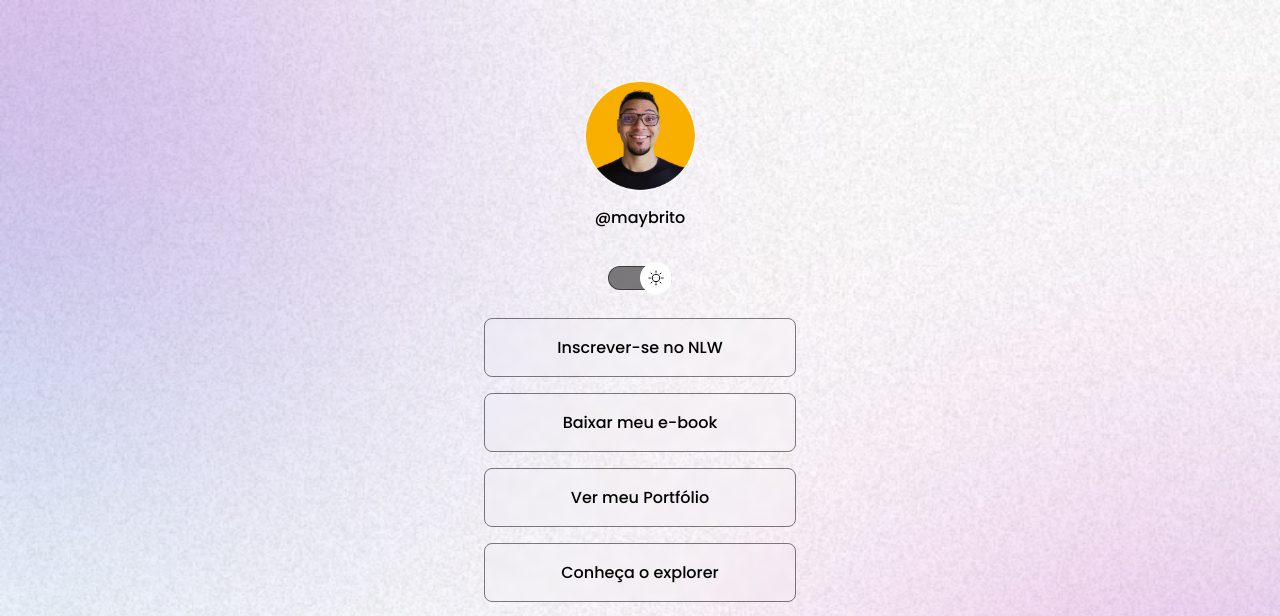
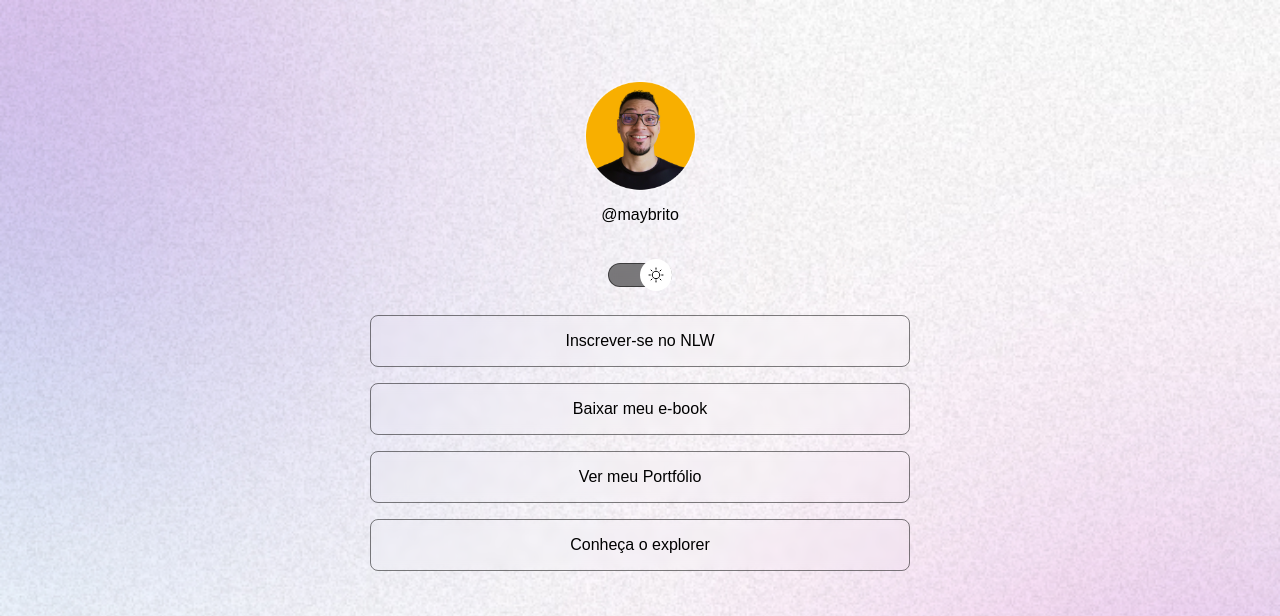
Before and after one commit to flaviocalaca/Projeto-Rocketseat, a plain HTML site: page index.html in a window 1280 px wide. Shown: the top 616 px of the page. Drawn offline with nearby package versions, Linux system fonts and the light colour scheme.

Commit message:
adjust container width

```diff
--- a/index.html
+++ b/index.html
@@ -4,7 +4,7 @@
     <link rel="preconnect" href="https://fonts.googleapis.com" />
     <link rel="preconnect" href="https://fonts.gstatic.com" crossorigin />
     <link
-      href="https://fonts.googleapis.com/css2?family=Inter:ital,opsz,wght@0,14..32,100..900;1,14..32,100..900&family=Poppins:ital,wght@0,400;0,500;1,400&display=swap"
+      href="https://fonts.googleapis.com/css2?family=Inter:wght@400;500&display=swap"
       rel="stylesheet"
     />
 
--- a/style.css
+++ b/style.css
@@ -34,7 +34,8 @@ body * {
 }
 
 #container {
-  width: 360px;
+  width: 100%;
+  max-width: 588px;
   margin: 56px auto 0px;
   padding: 0 24px;
 }
```
